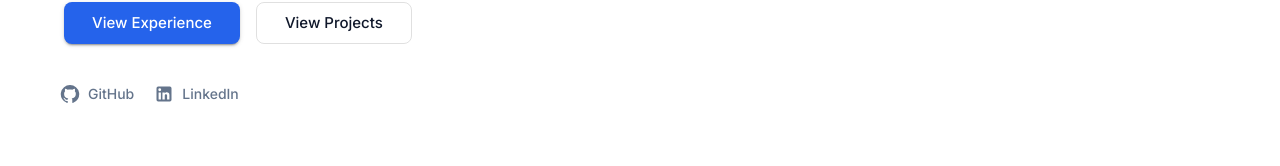
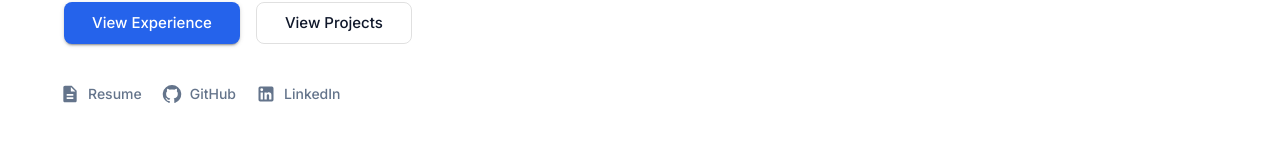
Before and after one commit to atulmi/atul-intro-website, a React (Vite) app: page / in a window 1280 px wide. Shown: the part 491-657 px from the top of the page. Built offline with nearby package versions, Linux system fonts and the light colour scheme.

Commit message:
Add resume link to portfolio

```diff
--- a/src/components/Footer.tsx
+++ b/src/components/Footer.tsx
@@ -4,6 +4,7 @@ import Typography from '@mui/material/Typography'
 import Button from '@mui/material/Button'
 import Divider from '@mui/material/Divider'
 import EmailIcon from '@mui/icons-material/Email'
+import DescriptionIcon from '@mui/icons-material/Description'
 import GitHubIcon from '@mui/icons-material/GitHub'
 import LinkedInIcon from '@mui/icons-material/LinkedIn'
 import { personal } from '../data/portfolio'
@@ -29,8 +30,8 @@ export default function Footer() {
           </Typography>
 
           <Typography sx={{ color: 'text.secondary', mb: 5, lineHeight: 1.8 }}>
-            I&apos;m open to new opportunities. Whether you have a question, a project idea,
-            or just want to say hi — my inbox is always open.
+            I&apos;m actively looking for my next frontend or full-stack developer role.
+            If you know of a position that might be a good fit, I&apos;d love to hear from you.
           </Typography>
 
           <Button
@@ -44,6 +45,16 @@ export default function Footer() {
           </Button>
 
           <Box sx={{ display: 'flex', justifyContent: 'center', gap: 1 }}>
+            <Button
+              component="a"
+              href={`${import.meta.env.BASE_URL}${personal.resume}`}
+              target="_blank"
+              rel="noopener noreferrer"
+              startIcon={<DescriptionIcon />}
+              sx={{ color: 'text.secondary', '&:hover': { color: 'primary.main', bgcolor: 'transparent' } }}
+            >
+              Resume
+            </Button>
             <Button
               component="a"
               href={personal.github}
--- a/src/components/Hero.tsx
+++ b/src/components/Hero.tsx
@@ -4,6 +4,7 @@ import Typography from '@mui/material/Typography'
 import Button from '@mui/material/Button'
 import GitHubIcon from '@mui/icons-material/GitHub'
 import LinkedInIcon from '@mui/icons-material/LinkedIn'
+import DescriptionIcon from '@mui/icons-material/Description'
 import { personal } from '../data/portfolio'
 
 export default function Hero() {
@@ -75,6 +76,16 @@ export default function Hero() {
           <Box sx={{ display: 'flex', gap: 1, ml: -1 }}>
             <Button
               component="a"
+              href={`${import.meta.env.BASE_URL}${personal.resume}`}
+              target="_blank"
+              rel="noopener noreferrer"
+              startIcon={<DescriptionIcon />}
+              sx={{ color: 'text.secondary', '&:hover': { color: 'primary.main', bgcolor: 'transparent' } }}
+            >
+              Resume
+            </Button>
+            <Button
+              component="a"
               href={personal.github}
               target="_blank"
               rel="noopener noreferrer"
--- a/src/data/portfolio.ts
+++ b/src/data/portfolio.ts
@@ -3,7 +3,8 @@ export const personal = {
   title: "Web Developer",
   tagline:
     "Building user-friendly web apps with React, Vue, TypeScript, and Golang — across startups, nonprofits, and defense contractors.",
-  bio: "Web Developer with 5 years of frontend experience and 3 years of backend experience. Professionally, my stack is React, Vue, and TypeScript on the frontend, and Golang and PostgreSQL on the backend. Outside of work, I build a variety of Python tools and scripts. I also enjoy leveraging AI tools like Claude Code to accelerate development, and have worked across a range of environments — from fast-moving startups to major defense contractors.",
+  bio: "Web Developer with 5 years of frontend experience and 3 years of backend experience. My core tech stack is React, Vue, and TypeScript on the frontend and Golang/PostgreSQL on the backend, though I've also extensively used Python for my side projects. I'm proficient at leveraging AI tools like Claude Code to accelerate development and debugging, and have worked at organizations ranging from fast-moving startups to major defense contractors.",
+  resume: "Atul Murali Resume.pdf",
   github: "https://github.com/atulmi",
   linkedin: "https://www.linkedin.com/in/atul-murali-4703061a3/",
   email: "atul.murali@outlook.com",
@@ -116,8 +117,8 @@ export const experience: ExperienceItem[] = [
     company: "Rocket Communications, Inc — San Francisco, CA (Remote)",
     period: "July 2022 – April 2023",
     bullets: [
-      "Built 2 interactive React web apps simulating satellite management workflows for a defense contractor.",
-      "Rewrote a Vue application in React, TypeScript, and Redux as part of a 5-person team.",
+      "Built 2 interactive React web apps simulating satellite management workflows.",
+      "Rewrote a defense contractor's Vue app in React, TypeScript, and Redux as part of a 5-person team.",
       "Overhauled CSS and SCSS styles to match updated Figma designs from the UX team.",
     ],
   },
```
Also changed, not shown: 2 other files (tests, documents, lock files or other folders).
